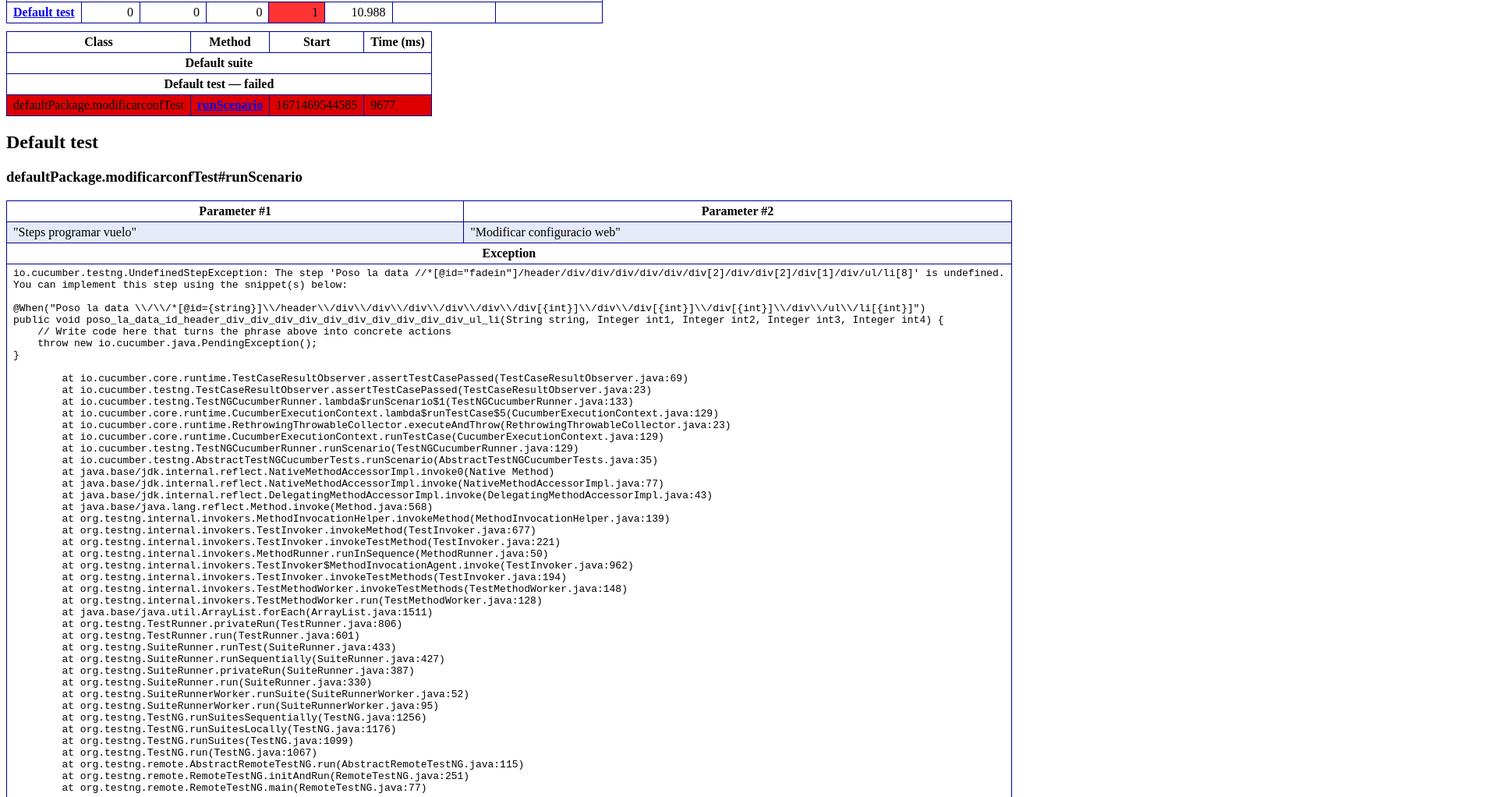
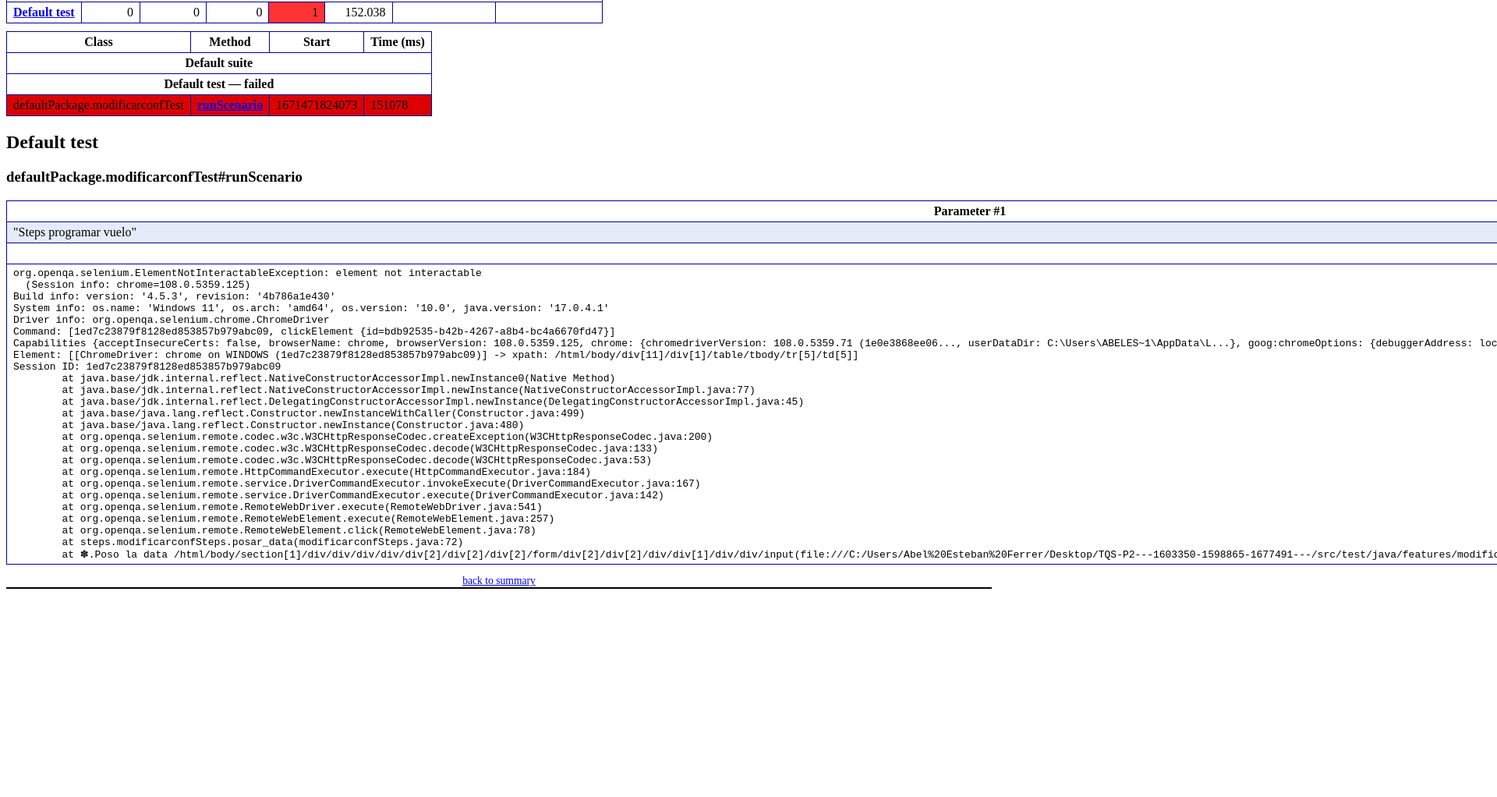
Before and after one commit to OriolRoura/TQS-P2---1603350-1598865-1677491---, a plain HTML site: page test-output/emailable-report.html in a window 1280 px wide. Shown: the part 60-1082 px from the top of the page at 78% size, 1920 px wide, since content can reach past the window. After the commit the page ends 829 px from the top, so only its background shows below. Drawn offline with Linux system fonts and the light colour scheme.

Commit message:
aaaaaaaa

```diff
--- a/test-output/Default suite/testng-failed.xml
+++ b/test-output/Default suite/testng-failed.xml
@@ -6,8 +6,8 @@
       <class name="defaultPackage.modificarconfTest">
         <methods>
           <include name="setUpClass"/>
+          <include name="runScenario" invocation-numbers="0"/>
           <include name="tearDownClass"/>
-          <include name="runScenario" invocation-numbers="0"/>
         </methods>
       </class> <!-- defaultPackage.modificarconfTest -->
     </classes>
--- a/test-output/emailable-report.html
+++ b/test-output/emailable-report.html
@@ -9,55 +9,35 @@
 <table>
 <tr><th>Test</th><th># Passed</th><th># Skipped</th><th># Retried</th><th># Failed</th><th>Time (ms)</th><th>Included Groups</th><th>Excluded Groups</th></tr>
 <tr><th colspan="8">Default suite</th></tr>
-<tr><td><a href="#t0">Default test</a></td><td class="num">0</td><td class="num">0</td><td class="num">0</td><td class="num attn">1</td><td class="num">10.988</td><td></td><td></td></tr>
+<tr><td><a href="#t0">Default test</a></td><td class="num">0</td><td class="num">0</td><td class="num">0</td><td class="num attn">1</td><td class="num">152.038</td><td></td><td></td></tr>
 </table>
-<table id='summary'><thead><tr><th>Class</th><th>Method</th><th>Start</th><th>Time (ms)</th></tr></thead><tbody><tr><th colspan="4">Default suite</th></tr></tbody><tbody id="t0"><tr><th colspan="4">Default test &#8212; failed</th></tr><tr class="failedeven"><td rowspan="1">defaultPackage.modificarconfTest</td><td><a href="#m0">runScenario</a></td><td rowspan="1">1671469544585</td><td rowspan="1">9677</td></tr></tbody>
+<table id='summary'><thead><tr><th>Class</th><th>Method</th><th>Start</th><th>Time (ms)</th></tr></thead><tbody><tr><th colspan="4">Default suite</th></tr></tbody><tbody id="t0"><tr><th colspan="4">Default test &#8212; failed</th></tr><tr class="failedeven"><td rowspan="1">defaultPackage.modificarconfTest</td><td><a href="#m0">runScenario</a></td><td rowspan="1">1671471824073</td><td rowspan="1">151078</td></tr></tbody>
 </table>
-<h2>Default test</h2><h3 id="m0">defaultPackage.modificarconfTest#runScenario</h3><table class="result"><tr class="param"><th>Parameter #1</th><th>Parameter #2</th></tr><tr class="param stripe"><td>&quot;Steps programar vuelo&quot;</td><td>&quot;Modificar configuracio web&quot;</td></tr><tr><th colspan="2">Exception</th></tr><tr><td colspan="2"><div class="stacktrace">io.cucumber.testng.UndefinedStepException: The step &apos;Poso la data //*[@id=&quot;fadein&quot;]/header/div/div/div/div/div/div[2]/div/div[2]/div[1]/div/ul/li[8]&apos; is undefined.
-You can implement this step using the snippet(s) below:
-
-@When(&quot;Poso la data \\/\\/*[@id={string}]\\/header\\/div\\/div\\/div\\/div\\/div\\/div[{int}]\\/div\\/div[{int}]\\/div[{int}]\\/div\\/ul\\/li[{int}]&quot;)
-public void poso_la_data_id_header_div_div_div_div_div_div_div_div_div_div_ul_li(String string, Integer int1, Integer int2, Integer int3, Integer int4) {
-    // Write code here that turns the phrase above into concrete actions
-    throw new io.cucumber.java.PendingException();
-}
-
-	at io.cucumber.core.runtime.TestCaseResultObserver.assertTestCasePassed(TestCaseResultObserver.java:69)
-	at io.cucumber.testng.TestCaseResultObserver.assertTestCasePassed(TestCaseResultObserver.java:23)
-	at io.cucumber.testng.TestNGCucumberRunner.lambda$runScenario$1(TestNGCucumberRunner.java:133)
-	at io.cucumber.core.runtime.CucumberExecutionContext.lambda$runTestCase$5(CucumberExecutionContext.java:129)
-	at io.cucumber.core.runtime.RethrowingThrowableCollector.executeAndThrow(RethrowingThrowableCollector.java:23)
-	at io.cucumber.core.runtime.CucumberExecutionContext.runTestCase(CucumberExecutionContext.java:129)
-	at io.cucumber.testng.TestNGCucumberRunner.runScenario(TestNGCucumberRunner.java:129)
-	at io.cucumber.testng.AbstractTestNGCucumberTests.runScenario(AbstractTestNGCucumberTests.java:35)
-	at java.base/jdk.internal.reflect.NativeMethodAccessorImpl.invoke0(Native Method)
-	at java.base/jdk.internal.reflect.NativeMethodAccessorImpl.invoke(NativeMethodAccessorImpl.java:77)
-	at java.base/jdk.internal.reflect.DelegatingMethodAccessorImpl.invoke(DelegatingMethodAccessorImpl.java:43)
-	at java.base/java.lang.reflect.Method.invoke(Method.java:568)
-	at org.testng.internal.invokers.MethodInvocationHelper.invokeMethod(MethodInvocationHelper.java:139)
-	at org.testng.internal.invokers.TestInvoker.invokeMethod(TestInvoker.java:677)
-	at org.testng.internal.invokers.TestInvoker.invokeTestMethod(TestInvoker.java:221)
-	at org.testng.internal.invokers.MethodRunner.runInSequence(MethodRunner.java:50)
-	at org.testng.internal.invokers.TestInvoker$MethodInvocationAgent.invoke(TestInvoker.java:962)
-	at org.testng.internal.invokers.TestInvoker.invokeTestMethods(TestInvoker.java:194)
-	at org.testng.internal.invokers.TestMethodWorker.invokeTestMethods(TestMethodWorker.java:148)
-	at org.testng.internal.invokers.TestMethodWorker.run(TestMethodWorker.java:128)
-	at java.base/java.util.ArrayList.forEach(ArrayList.java:1511)
-	at org.testng.TestRunner.privateRun(TestRunner.java:806)
-	at org.testng.TestRunner.run(TestRunner.java:601)
-	at org.testng.SuiteRunner.runTest(SuiteRunner.java:433)
-	at org.testng.SuiteRunner.runSequentially(SuiteRunner.java:427)
-	at org.testng.SuiteRunner.privateRun(SuiteRunner.java:387)
-	at org.testng.SuiteRunner.run(SuiteRunner.java:330)
-	at org.testng.SuiteRunnerWorker.runSuite(SuiteRunnerWorker.java:52)
-	at org.testng.SuiteRunnerWorker.run(SuiteRunnerWorker.java:95)
-	at org.testng.TestNG.runSuitesSequentially(TestNG.java:1256)
-	at org.testng.TestNG.runSuitesLocally(TestNG.java:1176)
-	at org.testng.TestNG.runSuites(TestNG.java:1099)
-	at org.testng.TestNG.run(TestNG.java:1067)
-	at org.testng.remote.AbstractRemoteTestNG.run(AbstractRemoteTestNG.java:115)
-	at org.testng.remote.RemoteTestNG.initAndRun(RemoteTestNG.java:251)
-	at org.testng.remote.RemoteTestNG.main(RemoteTestNG.java:77)
+<h2>Default test</h2><h3 id="m0">defaultPackage.modificarconfTest#runScenario</h3><table class="result"><tr class="param"><th>Parameter #1</th><th>Parameter #2</th></tr><tr class="param stripe"><td>&quot;Steps programar vuelo&quot;</td><td>&quot;Modificar configuracio web&quot;</td></tr><tr><th colspan="2">Exception</th></tr><tr><td colspan="2"><div class="stacktrace">org.openqa.selenium.ElementNotInteractableException: element not interactable
+  (Session info: chrome=108.0.5359.125)
+Build info: version: &apos;4.5.3&apos;, revision: &apos;4b786a1e430&apos;
+System info: os.name: &apos;Windows 11&apos;, os.arch: &apos;amd64&apos;, os.version: &apos;10.0&apos;, java.version: &apos;17.0.4.1&apos;
+Driver info: org.openqa.selenium.chrome.ChromeDriver
+Command: [1ed7c23879f8128ed853857b979abc09, clickElement {id=bdb92535-b42b-4267-a8b4-bc4a6670fd47}]
+Capabilities {acceptInsecureCerts: false, browserName: chrome, browserVersion: 108.0.5359.125, chrome: {chromedriverVersion: 108.0.5359.71 (1e0e3868ee06..., userDataDir: C:\Users\ABELES~1\AppData\L...}, goog:chromeOptions: {debuggerAddress: localhost:54432}, networkConnectionEnabled: false, pageLoadStrategy: normal, platformName: WINDOWS, proxy: Proxy(), se:cdp: ws://localhost:54432/devtoo..., se:cdpVersion: 108.0.5359.125, setWindowRect: true, strictFileInteractability: false, timeouts: {implicit: 0, pageLoad: 300000, script: 30000}, unhandledPromptBehavior: dismiss and notify, webauthn:extension:credBlob: true, webauthn:extension:largeBlob: true, webauthn:virtualAuthenticators: true}
+Element: [[ChromeDriver: chrome on WINDOWS (1ed7c23879f8128ed853857b979abc09)] -&gt; xpath: /html/body/div[11]/div[1]/table/tbody/tr[5]/td[5]]
+Session ID: 1ed7c23879f8128ed853857b979abc09
+	at java.base/jdk.internal.reflect.NativeConstructorAccessorImpl.newInstance0(Native Method)
+	at java.base/jdk.internal.reflect.NativeConstructorAccessorImpl.newInstance(NativeConstructorAccessorImpl.java:77)
+	at java.base/jdk.internal.reflect.DelegatingConstructorAccessorImpl.newInstance(DelegatingConstructorAccessorImpl.java:45)
+	at java.base/java.lang.reflect.Constructor.newInstanceWithCaller(Constructor.java:499)
+	at java.base/java.lang.reflect.Constructor.newInstance(Constructor.java:480)
+	at org.openqa.selenium.remote.codec.w3c.W3CHttpResponseCodec.createException(W3CHttpResponseCodec.java:200)
+	at org.openqa.selenium.remote.codec.w3c.W3CHttpResponseCodec.decode(W3CHttpResponseCodec.java:133)
+	at org.openqa.selenium.remote.codec.w3c.W3CHttpResponseCodec.decode(W3CHttpResponseCodec.java:53)
+	at org.openqa.selenium.remote.HttpCommandExecutor.execute(HttpCommandExecutor.java:184)
+	at org.openqa.selenium.remote.service.DriverCommandExecutor.invokeExecute(DriverCommandExecutor.java:167)
+	at org.openqa.selenium.remote.service.DriverCommandExecutor.execute(DriverCommandExecutor.java:142)
+	at org.openqa.selenium.remote.RemoteWebDriver.execute(RemoteWebDriver.java:541)
+	at org.openqa.selenium.remote.RemoteWebElement.execute(RemoteWebElement.java:257)
+	at org.openqa.selenium.remote.RemoteWebElement.click(RemoteWebElement.java:78)
+	at steps.modificarconfSteps.posar_data(modificarconfSteps.java:72)
+	at ✽.Poso la data /html/body/section[1]/div/div/div/div/div[2]/div[2]/div[2]/form/div[2]/div[2]/div/div[1]/div/div/input(file:///C:/Users/Abel%20Esteban%20Ferrer/Desktop/TQS-P2---1603350-1598865-1677491---/src/test/java/features/modificarconf.feature:20)
 </div></td></tr></table><p class="totop"><a href="#summary">back to summary</a></p>
 </body>
 </html>
--- a/test-output/testng-failed.xml
+++ b/test-output/testng-failed.xml
@@ -6,8 +6,8 @@
       <class name="defaultPackage.modificarconfTest">
         <methods>
           <include name="setUpClass"/>
+          <include name="runScenario" invocation-numbers="0"/>
           <include name="tearDownClass"/>
-          <include name="runScenario" invocation-numbers="0"/>
         </methods>
       </class> <!-- defaultPackage.modificarconfTest -->
     </classes>
```
Also changed, not shown: test-output/Default suite/Default test.html (+55 -95 lines), test-output/Default suite/Default test.xml (+36 -56 lines), test-output/junitreports/TEST-defaultPackage.modificarconfTest.xml (+36 -56 lines), test-output/old/Default suite/groups.html (+1 -1 lines), test-output/old/Default suite/methods-alphabetical.html (+6 -6 lines), test-output/old/Default suite/methods.html (+6 -6 lines), test-output/testng-results.xml (+43 -63 lines), 3 other files.
